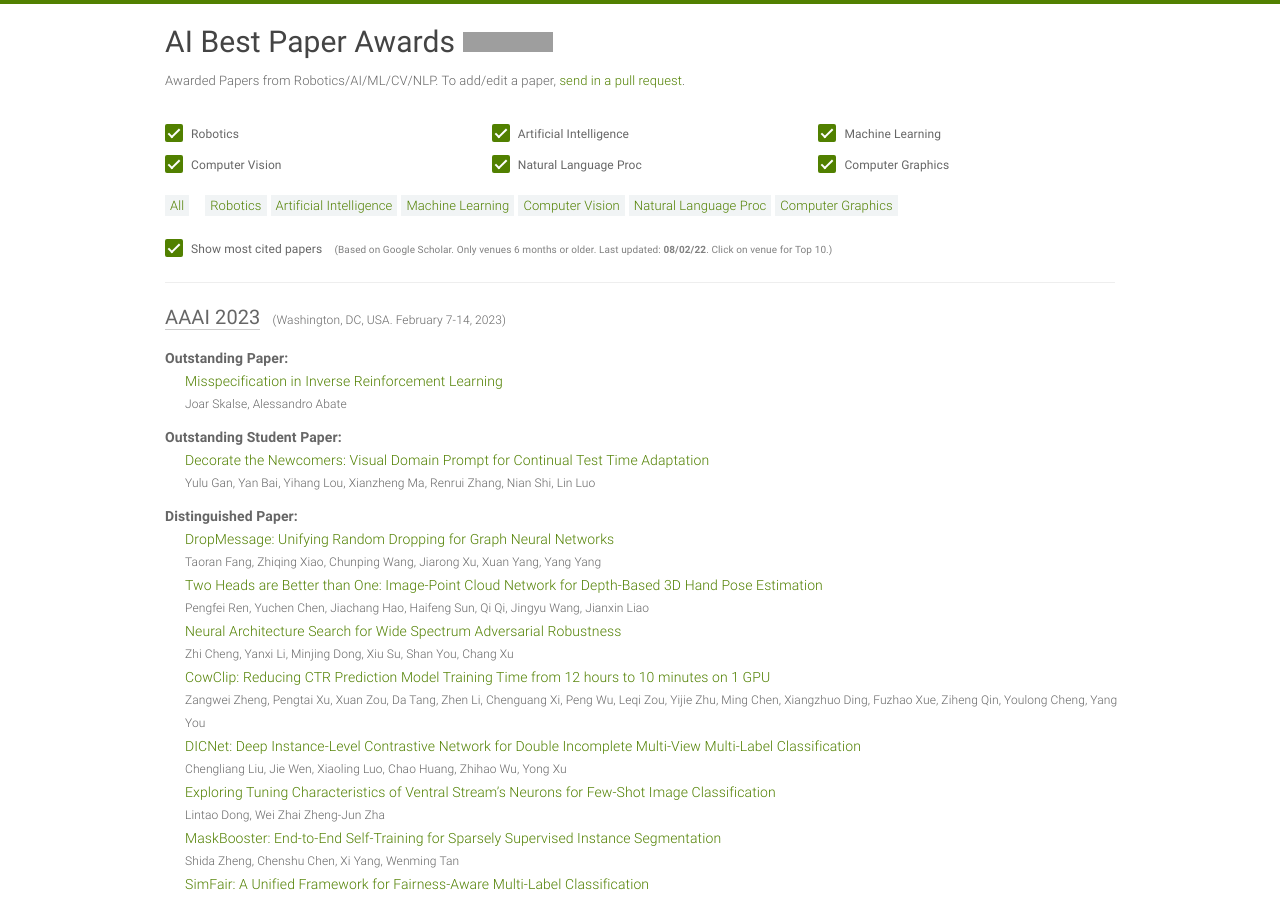
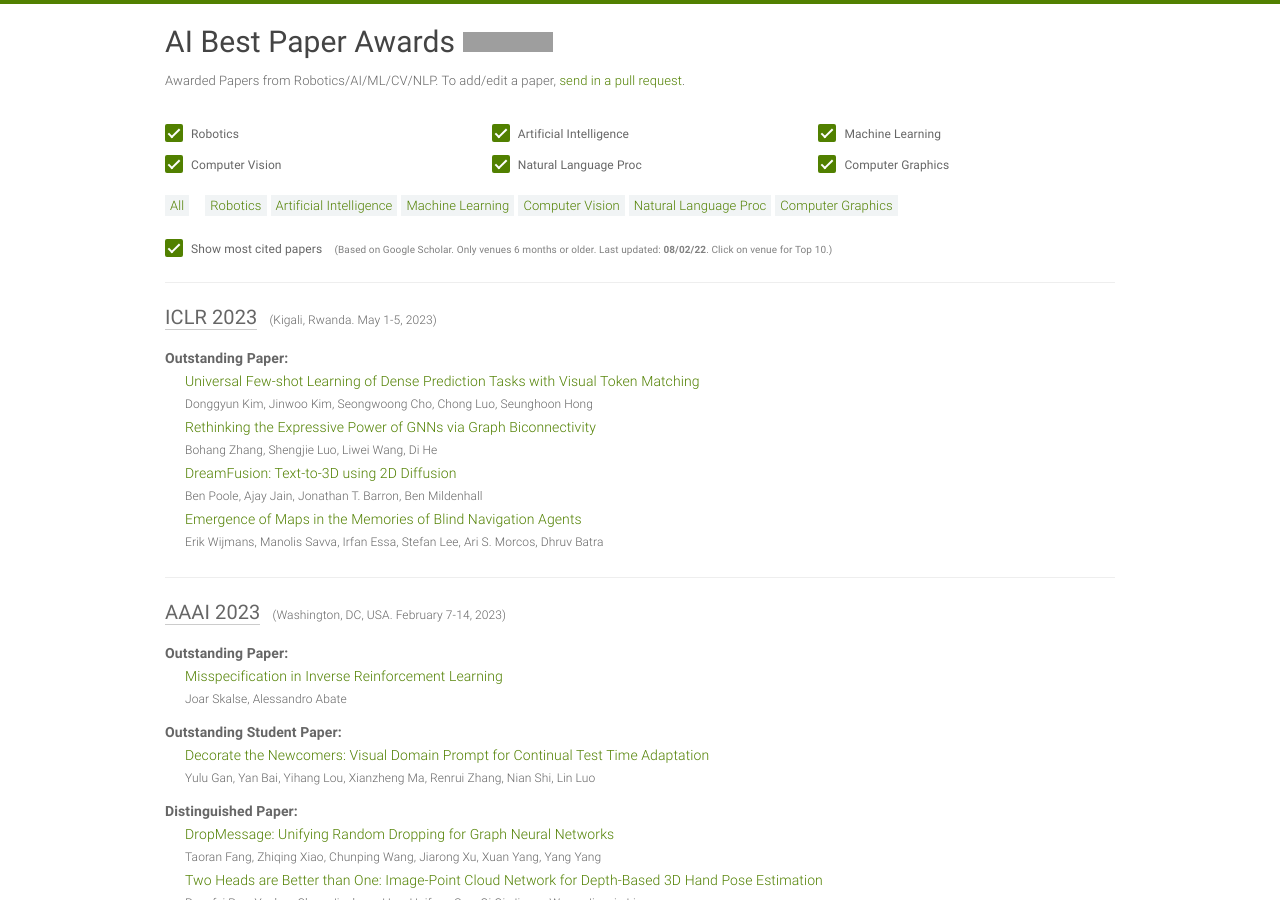
Before and after one commit to clemense/ai-bestpapers, a Jekyll site: the page built from index.html, in a window 1280 px wide and 900 px high. Built offline with Jekyll 4.4.1, drawn with Linux system fonts in a browser that asks for light colours; grey boxes are pictures that could not be loaded.

Commit message:
Add ICLR 2023

```diff
--- a/_data/papers.yml
+++ b/_data/papers.yml
@@ -1,4 +1,33 @@
 ---
+
+- venue: ICLR
+  year: 2023
+  awards:
+  - award: Outstanding Paper
+    title: Universal Few-shot Learning of Dense Prediction Tasks with Visual Token
+      Matching
+    author: Donggyun Kim, Jinwoo Kim, Seongwoong Cho, Chong Luo, Seunghoon Hong
+    link: https://arxiv.org/abs/2303.14969
+    source: https://blog.iclr.cc/2023/03/21/announcing-the-iclr-2023-outstanding-paper-award-recipients/
+  - award: Outstanding Paper
+    title: Rethinking the Expressive Power of GNNs via Graph Biconnectivity
+    author: Bohang Zhang, Shengjie Luo, Liwei Wang, Di He
+    link: https://arxiv.org/abs/2301.09505
+    source: https://blog.iclr.cc/2023/03/21/announcing-the-iclr-2023-outstanding-paper-award-recipients/
+  - award: Outstanding Paper
+    title: 'DreamFusion: Text-to-3D using 2D Diffusion'
+    author: Ben Poole, Ajay Jain, Jonathan T. Barron, Ben Mildenhall
+    link: https://arxiv.org/abs/2209.14988
+    source: https://blog.iclr.cc/2023/03/21/announcing-the-iclr-2023-outstanding-paper-award-recipients/
+  - award: Outstanding Paper
+    title: Emergence of Maps in the Memories of Blind Navigation Agents
+    author: Erik Wijmans, Manolis Savva, Irfan Essa, Stefan Lee, Ari S. Morcos, Dhruv
+      Batra
+    link: https://arxiv.org/abs/2301.13261
+    source: https://blog.iclr.cc/2023/03/21/announcing-the-iclr-2023-outstanding-paper-award-recipients/
+  place: Kigali, Rwanda
+  date: May 1-5, 2023
+  sub: ML
 
 - venue: AAAI
   year: 2023
```
